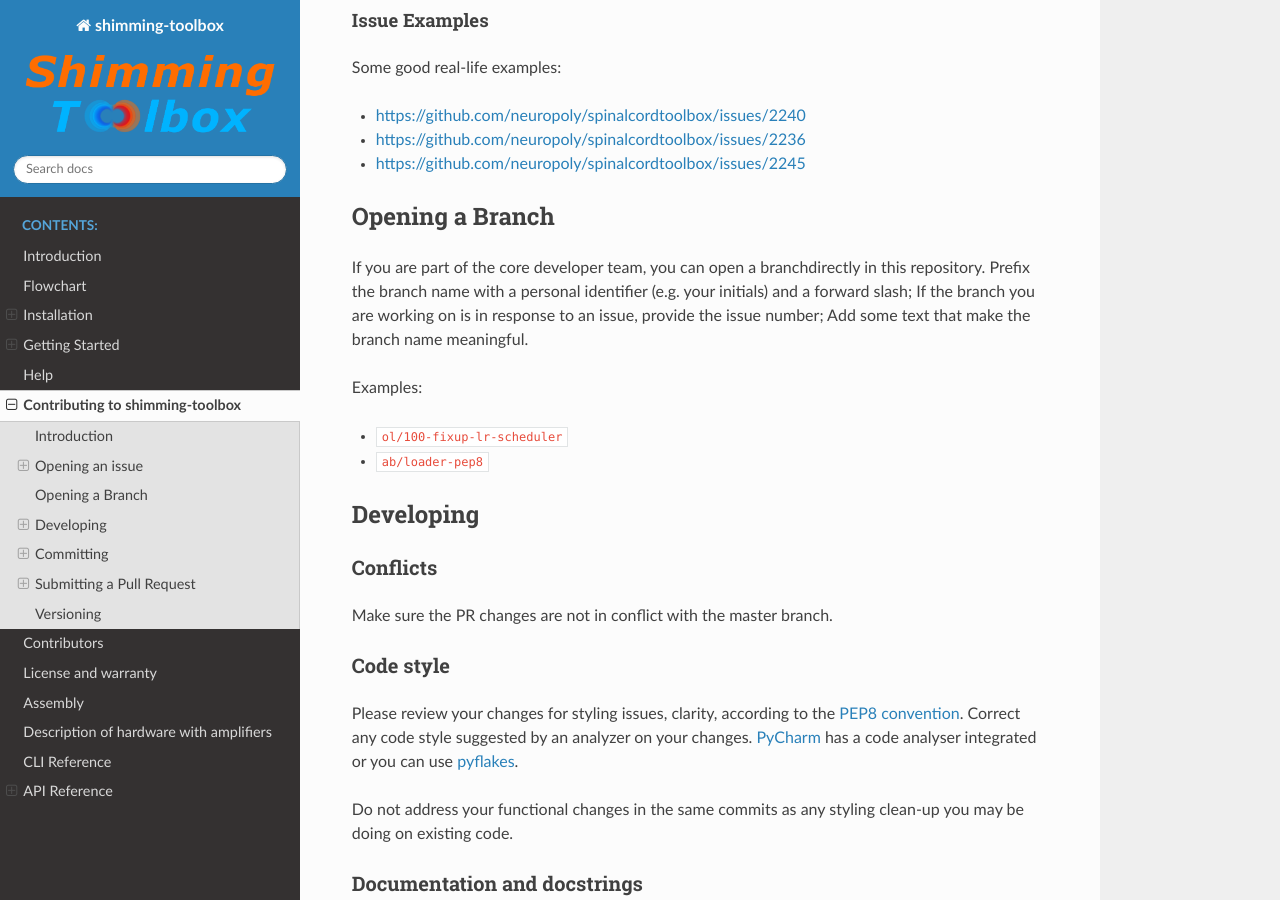
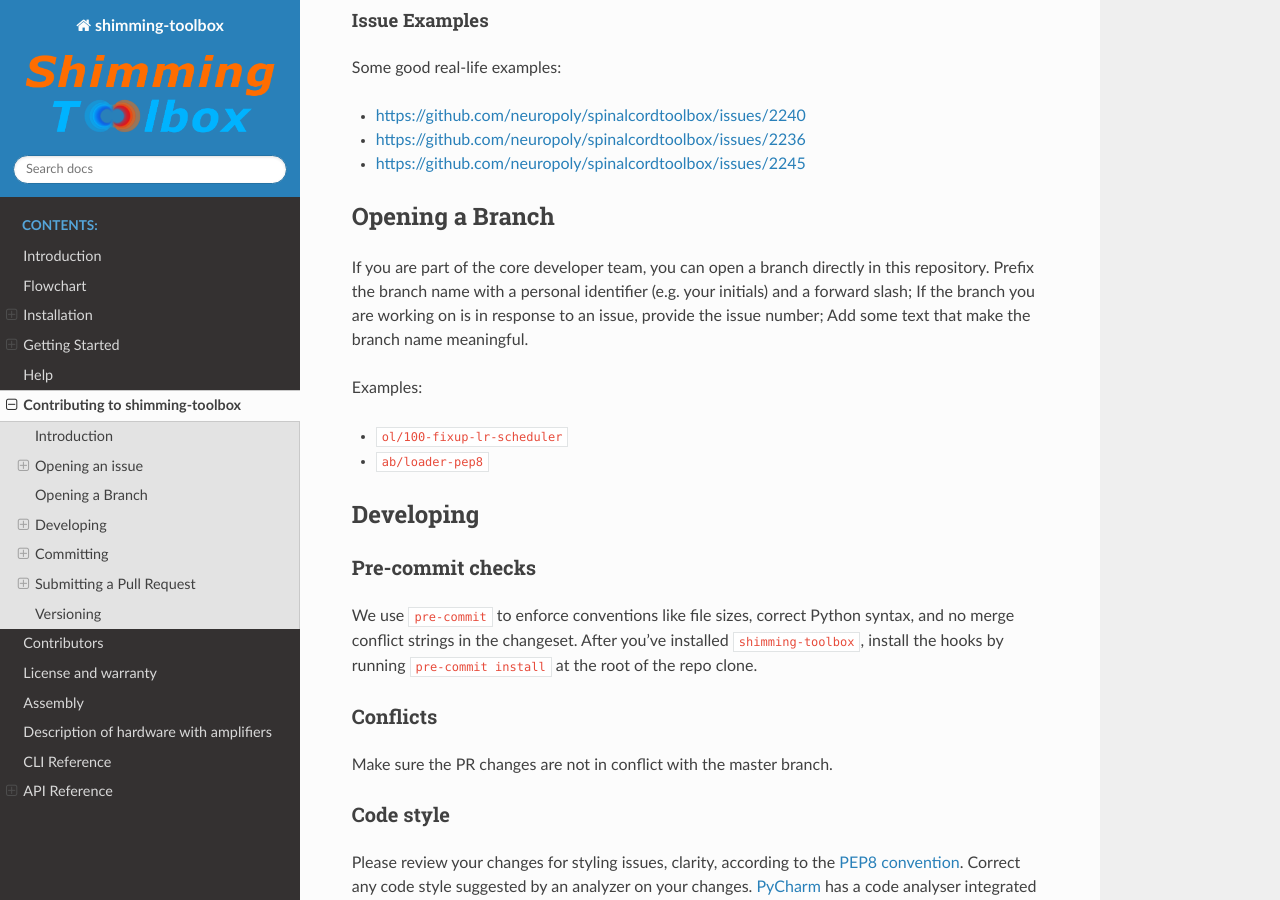
Before and after one commit to shimming-toolbox/shimming-toolbox, a Sphinx documentation site: the page built from docs/source/contributing/CONTRIBUTING.rst, in a window 1280 px wide and 900 px high, scrolled down 1408 px. Built offline with Sphinx 7.4.7 and the Read the Docs theme 2.0.0, drawn with Linux system fonts in a browser that asks for light colours.

Commit message:
ci: Add pre-commit configs
Resolves #199

**Why this change was necessary**
We want to enforce file size limits on commits to ensure contributors
don't accidentally commit massive files to the repo and pollute the
history. This should be checked both locally and on GitHub.

**What this change does**
 - Adds `pre-commit` as an optional `dev` dependency
 - Adds `pre-commit` hooks for YAML check, merge conflict string
 check, AST check, and large file (>500kb) check
 - Adds GitHub Action to run above pre-commit checks on each PR and
 push to master
 - Updates documentation to instruct contributors to install `dev` dependencies

**Additional context/notes/links**
 - https://github.com/pre-commit/pre-commit-hooks#check-added-large-files
 - https://pre-commit.com

```diff
--- a/docs/source/contributing/CONTRIBUTING.rst
+++ b/docs/source/contributing/CONTRIBUTING.rst
@@ -69,7 +69,7 @@
 Opening a Branch
 ----------------
 
-If you are part of the core developer team, you can open a branchdirectly in this repository. Prefix the branch name with a personal
+If you are part of the core developer team, you can open a branch directly in this repository. Prefix the branch name with a personal
 identifier (e.g. your initials) and a forward slash; If the branch you are working on is in response to an issue, provide the issue number;
 Add some text that make the branch name meaningful.
 
@@ -81,6 +81,11 @@
 
 Developing
 ----------
+
+Pre-commit checks
+~~~~~~~~~~~~~~~~~
+
+We use ``pre-commit`` to enforce conventions like file sizes, correct Python syntax, and no merge conflict strings in the changeset. After you've installed ``shimming-toolbox``, install the hooks by running ``pre-commit install`` at the root of the repo clone.
 
 Conflicts
 ~~~~~~~~~
@@ -110,7 +115,7 @@
 Testing
 ~~~~~~~
 
-Please add tests, especially with new code. As of now, we have unit tests (in `/test`). They are straightforward to augment, but we understand
+Please add tests, especially with new code. As of now, we have unit tests (in ``/test``). They are straightforward to augment, but we understand
 it's the extra mile; it would still be appreciated if you provide something lighter (eg. in the commit messages or in the PR or issue text)
 that demonstrates that an issue was fixed, or a feature is functional.
 
--- a/docs/source/getting_started/installation.rst
+++ b/docs/source/getting_started/installation.rst
@@ -165,7 +165,7 @@
 .. code:: bash
 
    cd shimming-toolbox
-   pip install -e ".[docs]"
+   pip install -e ".[docs,dev]"
 
 .. NOTE ::
    If you downloaded shimming-toolbox using the link above
@@ -184,7 +184,7 @@
 
    cd shimming-toolbox
    git pull
-   pip install -e ".[docs]"
+   pip install -e ".[docs,dev]"
 
 Testing the installation
 ------------------------
--- a/setup.py
+++ b/setup.py
@@ -47,5 +47,6 @@
     ],
     extras_require={
         'docs': ["sphinx>=1.6", "sphinx_rtd_theme>=0.2.4", "sphinx-click"],
+        'dev': ["pre-commit>=2.10.0"]
     },
 )
```
Also changed, not shown: .pre-commit-config.yaml (added), 1 other file.
